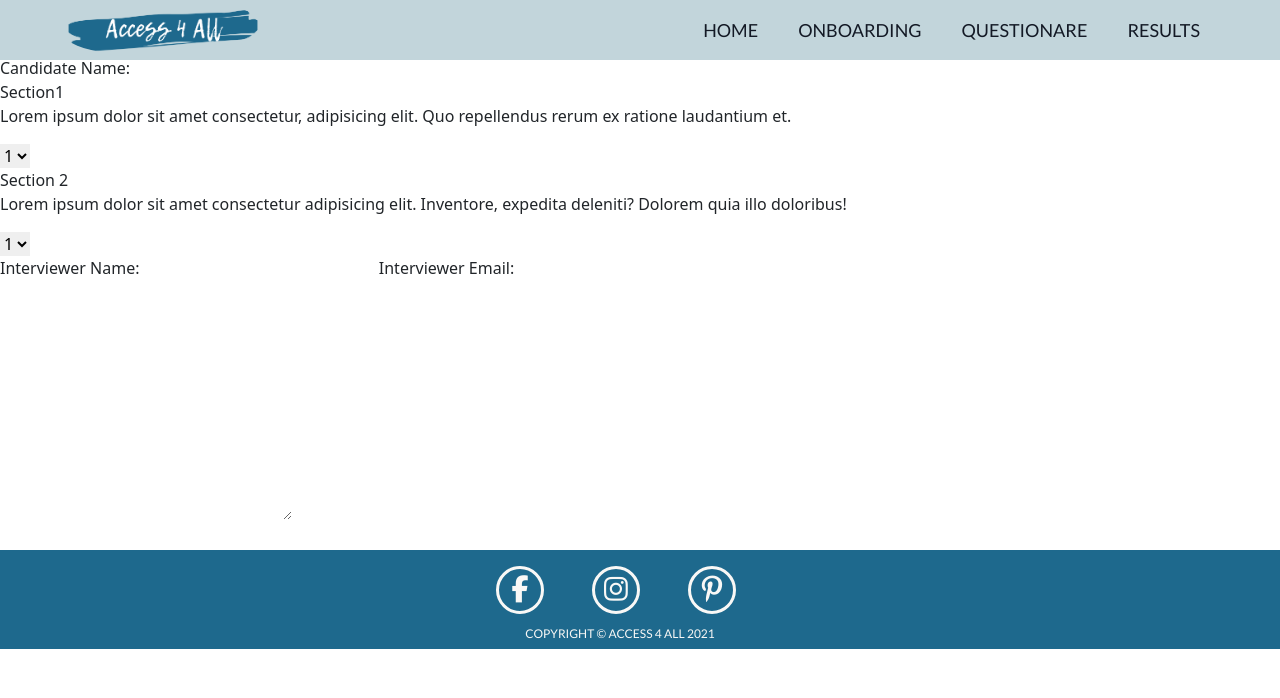
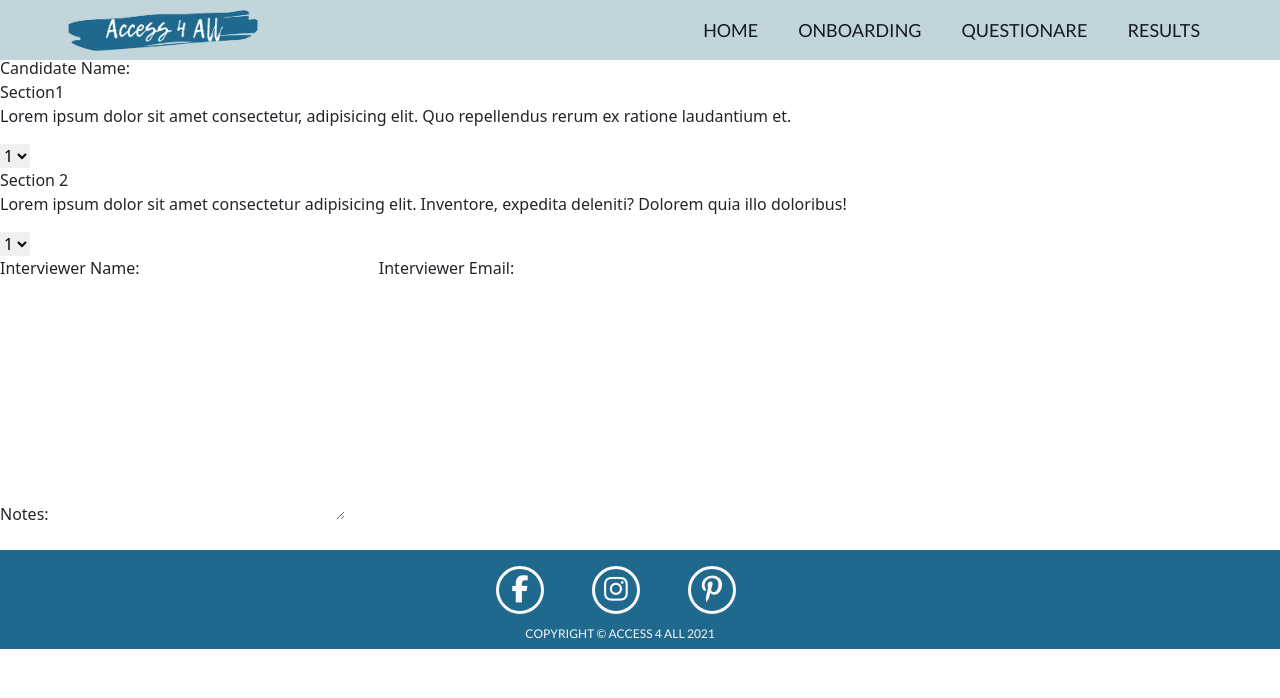
Before and after one commit to ruszkipista/access4all, a Flask app: page /questions in a window 1280 px wide. Shown: the top 698 px of the page. Run offline with Flask 2, Linux system fonts and the light colour scheme; some libraries are stand-ins or nearby versions.

Commit message:
Fix label for notes text area

```diff
--- a/templates/questions.html
+++ b/templates/questions.html
@@ -52,9 +52,8 @@
     </section>
 
     <section id="notes">
-        <label for="note">
+        <label for="note">Notes:</label>
             <textarea name="notes" id="note" cols="30" rows="10"></textarea>
-        </label>
     </section>
 
 </form>
```
